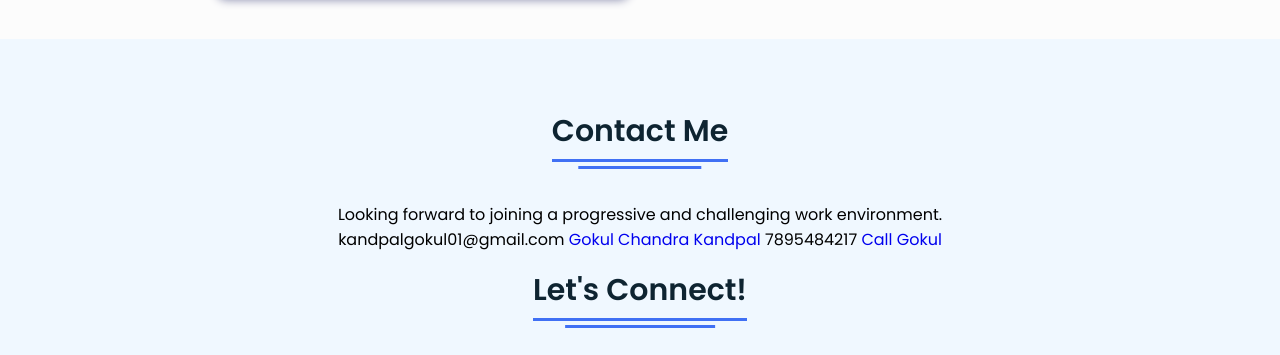
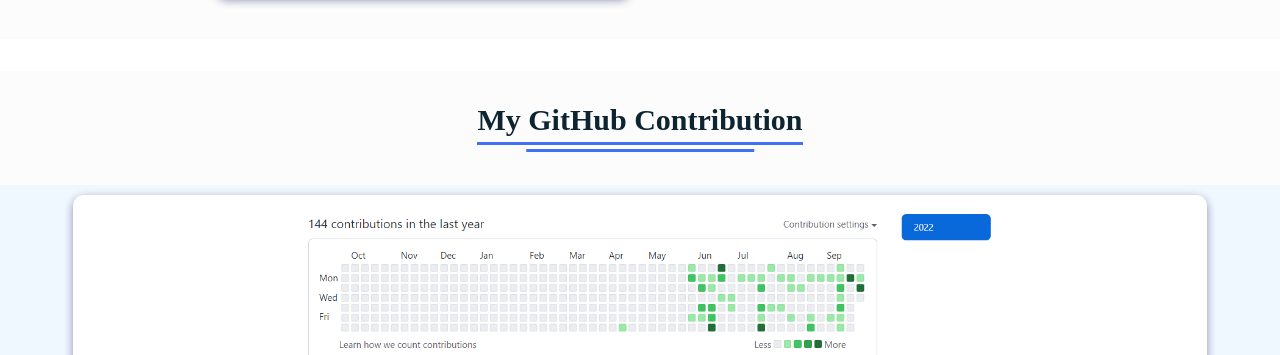
Before and after one commit to Kandpalgokul01/Kandpalgokul01.github.io, a plain HTML site: page index.html in a window 1280 px wide. Shown: the part 3051-3406 px from the top of the page. Drawn offline with Linux system fonts and the light colour scheme.

Commit message:
github calender added

```diff
--- a/index.html
+++ b/index.html
@@ -280,6 +280,25 @@
     </div>
   </section>
 
+  <section class="projects" id="project">
+    <div class="title"><span>My GitHub Contribution</span></div>
+    <div class="gihubs-container">
+
+     <div class="gihub-container gihub-card">
+
+        <img
+          src="Images/gitCalender.png"
+          alt="netflic-clone"
+          loading="lazy"
+          class="project-pic"
+        />
+
+
+      </div>
+
+    </div>
+  </section>
+
 <!-- Contact Me section Start -->
 <section class="contact" id="contact">
   <div class="content">
--- a/style.css
+++ b/style.css
@@ -425,7 +425,26 @@ ul li{
 }
 /* Projects section ends */
 
+/* Github calender */
+.gihubs-container {
+  display: flex;
+  align-items: center;
+  justify-content: center;
+  background-color:#F0F8FF;
+}
+.gihub-card {
+  background-color: #fff;
+  border-radius: 11px;
+  box-shadow: 0 3px 10px var(--primary-shadow);
+  padding: 20px;
+  margin: 10px;
+}
+.gihub-container {
+  text-align: center;
+  width: 70.875rem;
 
+  padding: 1rem;
+}
 
 /* My Services CSS */
 .services .boxes{
```
Also changed, not shown: Images/gitCalender.png (added).
